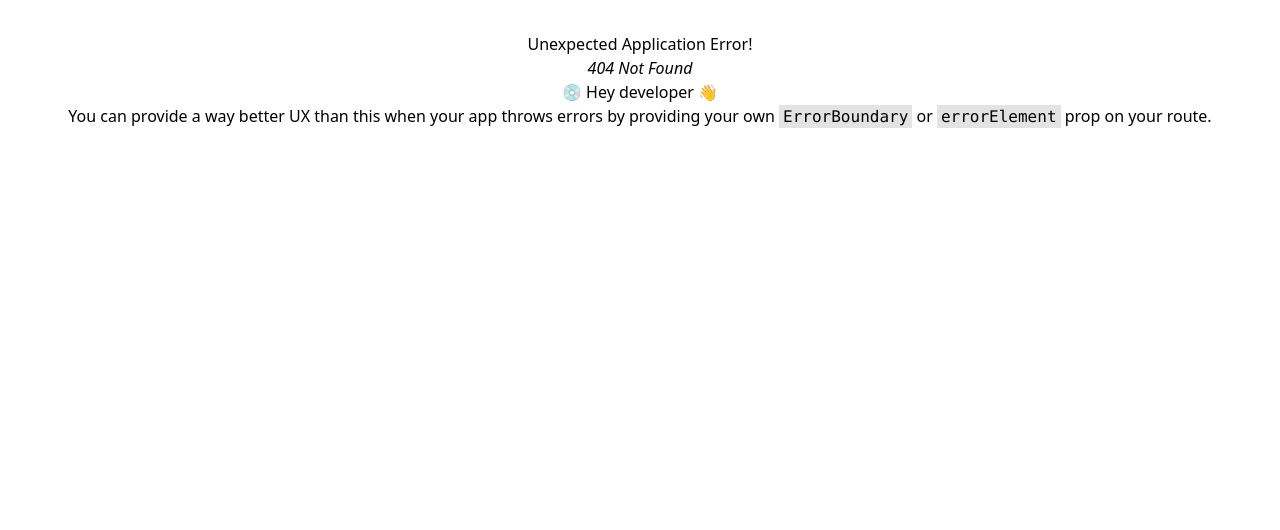
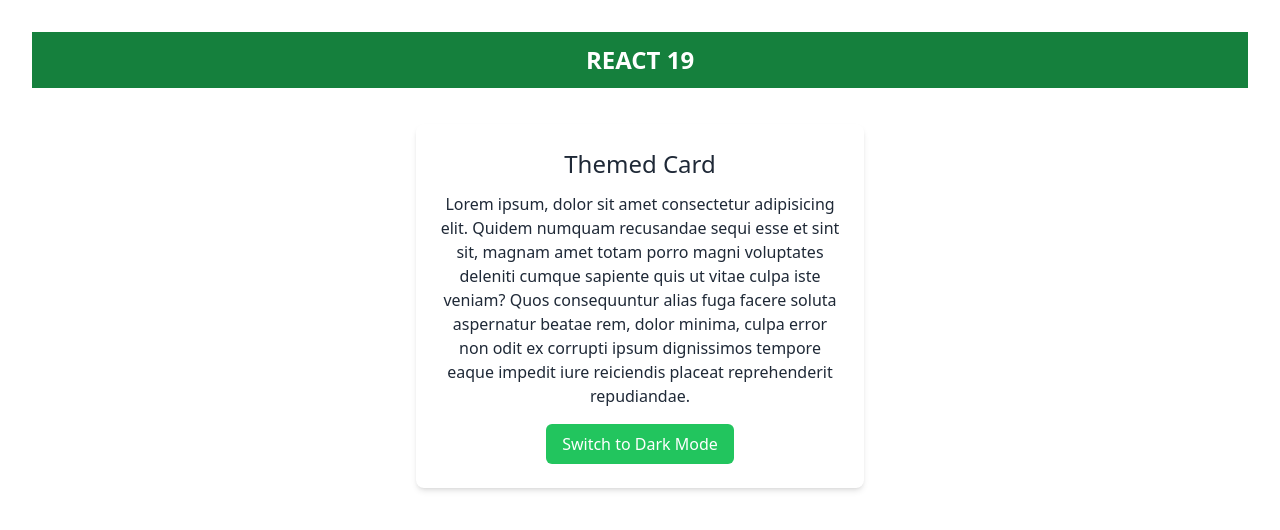
Before and after one commit to manir22sust/react-19-beta, a React (Vite) app: page /use-example-context in a window 1280 px wide. Before the commit this address had no page. Shown: the top 530 px of the page. Built offline with nearby package versions, Linux system fonts and the light colour scheme.

Commit message:
add use() hook with context theme

```diff
--- a/src/App.jsx
+++ b/src/App.jsx
@@ -7,6 +7,7 @@ import { UseExample1 } from "./components/useExample1/Joke";
 // import { Joke } from "./components/JokeUseEffect";
 import { UseExample2 } from "./components/useExample2/Posts";
 import { UseExample3 } from "./components/useExample3/Message";
+import { UseExampleContext } from "./components/useExampleContext/Theme";
 // import { Posts } from "./components/useExample2/PostsUseEffect";
 
 function App() {
@@ -21,6 +22,7 @@ function App() {
         // { path: "use-example-2", element: <Posts /> },
         { path: "use-example-2", element: <UseExample2 /> },
         { path: "use-example-3", element: <UseExample3 /> },
+        { path: "use-example-context", element: <UseExampleContext /> },
       ],
     },
   ]);
--- /dev/null
+++ b/src/components/useExampleContext/Theme.jsx
@@ -0,0 +1,66 @@
+import { useState } from "react";
+import { createContext, use } from "react";
+
+// Create a context objcet
+const ThemeContext = createContext();
+
+// Create a provider component
+const ThemeProvider = ({ children }) => {
+  // state to hold the  current theme
+  const [theme, setTheme] = useState("light");
+  // Function to toggle theme
+  const toggleTheme = () => {
+    setTheme((prevTheme) => (prevTheme === "light" ? "dark" : "light"));
+  };
+  return (
+    // Provide the theme and toggleTheme function to the children
+    <ThemeContext.Provider value={{ theme, toggleTheme }}>
+      {children}
+    </ThemeContext.Provider>
+  );
+};
+
+const ThemedCard = () => {
+  //Access the theme context using the use() hook
+  const { theme, toggleTheme } = use(ThemeContext);
+  return (
+    <div
+      className={`mx-auto max-w-md rounded-lg p-6 shadow-md ${
+        theme === "light" ? "bg-white" : "bg-gray-800"
+      }`}
+    >
+      <h1
+        className={`mb-3 text-2xl ${
+          theme === "light" ? "text-gray-800" : "text-white"
+        }`}
+      >
+        Themed Card
+      </h1>
+      <p className={theme === "light" ? "text-gray-800" : "text-white"}>
+        Lorem ipsum, dolor sit amet consectetur adipisicing elit. Quidem numquam
+        recusandae sequi esse et sint sit, magnam amet totam porro magni
+        voluptates deleniti cumque sapiente quis ut vitae culpa iste veniam?
+        Quos consequuntur alias fuga facere soluta aspernatur beatae rem, dolor
+        minima, culpa error non odit ex corrupti ipsum dignissimos tempore eaque
+        impedit iure reiciendis placeat reprehenderit repudiandae.
+      </p>
+      {/* Toggle button */}
+      <button
+        onClick={toggleTheme}
+        className="mt-4 rounded-md bg-green-500 px-4 py-2 text-white hover:bg-green-600 focus:outline-none focus:ring-2 focus:ring-green-600"
+      >
+        {theme === "light" ? "Switch to Dark Mode" : "Switch to Light Mode"}
+      </button>
+    </div>
+  );
+};
+
+const Theme = () => {
+  return (
+    <ThemeProvider>
+      <ThemedCard />
+    </ThemeProvider>
+  );
+};
+
+export { Theme as UseExampleContext };
```
